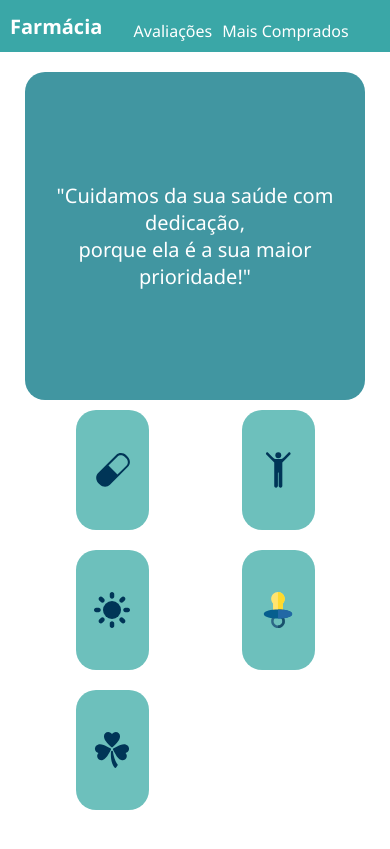
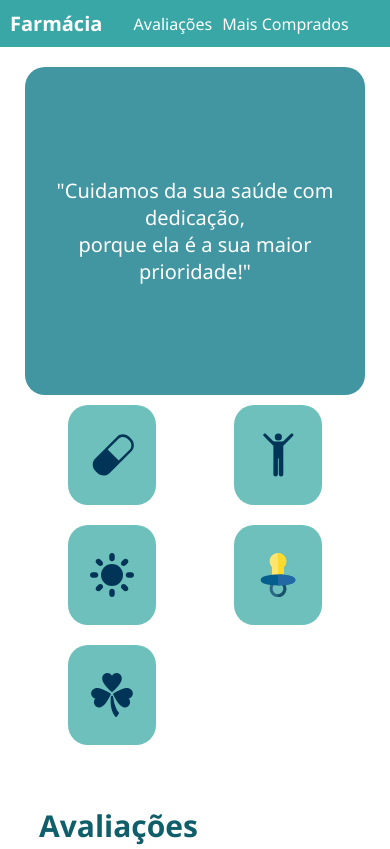
Before and after one commit to Felipe-Takayuki/synapse_farmacia, a plain HTML site: page index.html in a window 390 px wide. Shown: the top 849 px of the page. Drawn offline with Linux system fonts and the light colour scheme.

Commit message:
removendo margin

```diff
--- a/style.css
+++ b/style.css
@@ -208,7 +208,6 @@ footer {
     nav {
         width: 100%;
         justify-content: center;
-        margin-top: 10px;
         gap: 10px;
     }
     nav > a{
@@ -290,9 +289,7 @@ footer {
         grid-template-columns: repeat(2, 1fr); /* 3 por linha em tablets */
  }
     .categoria {
-        width: 50%;
-        max-width: 120px;
-        height: 120px;
+        width: 60%;
         border-radius: 20px;
         background-color: rgb(109, 192, 188);
         display: flex;
```
